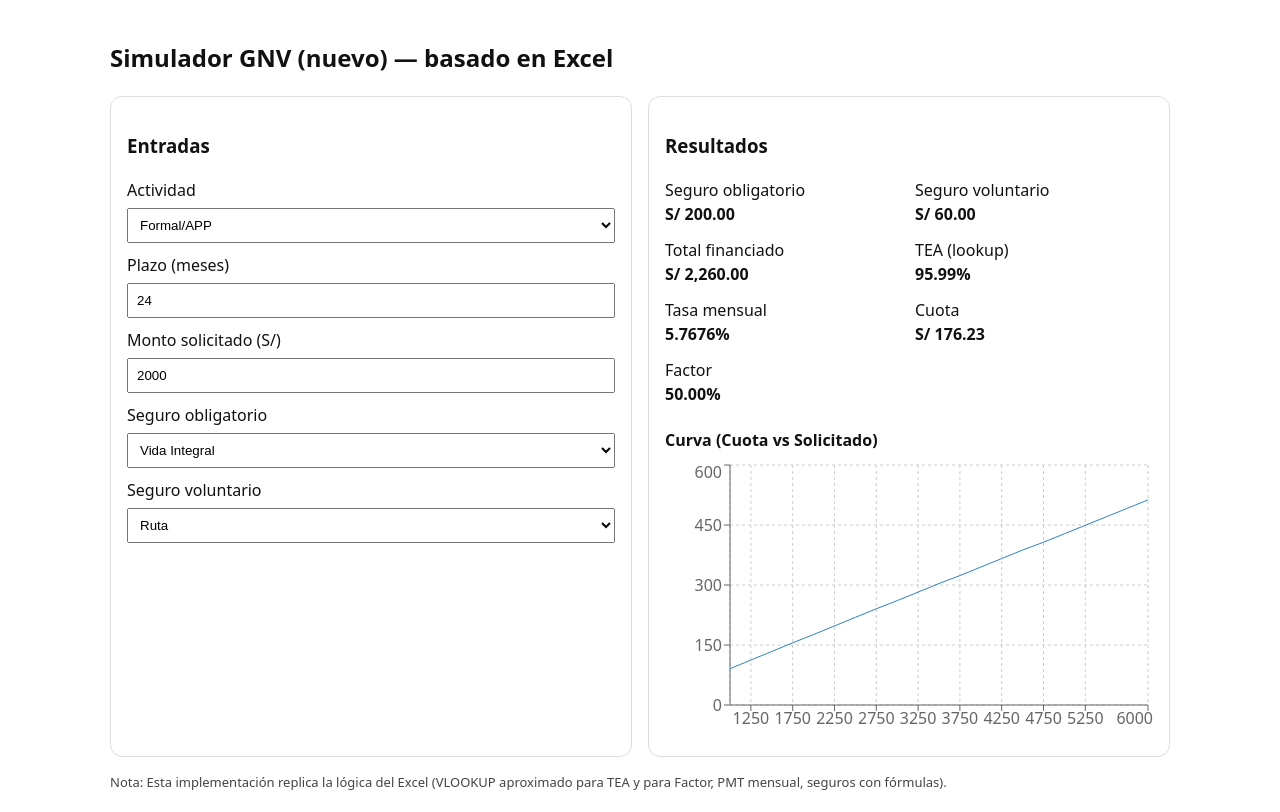
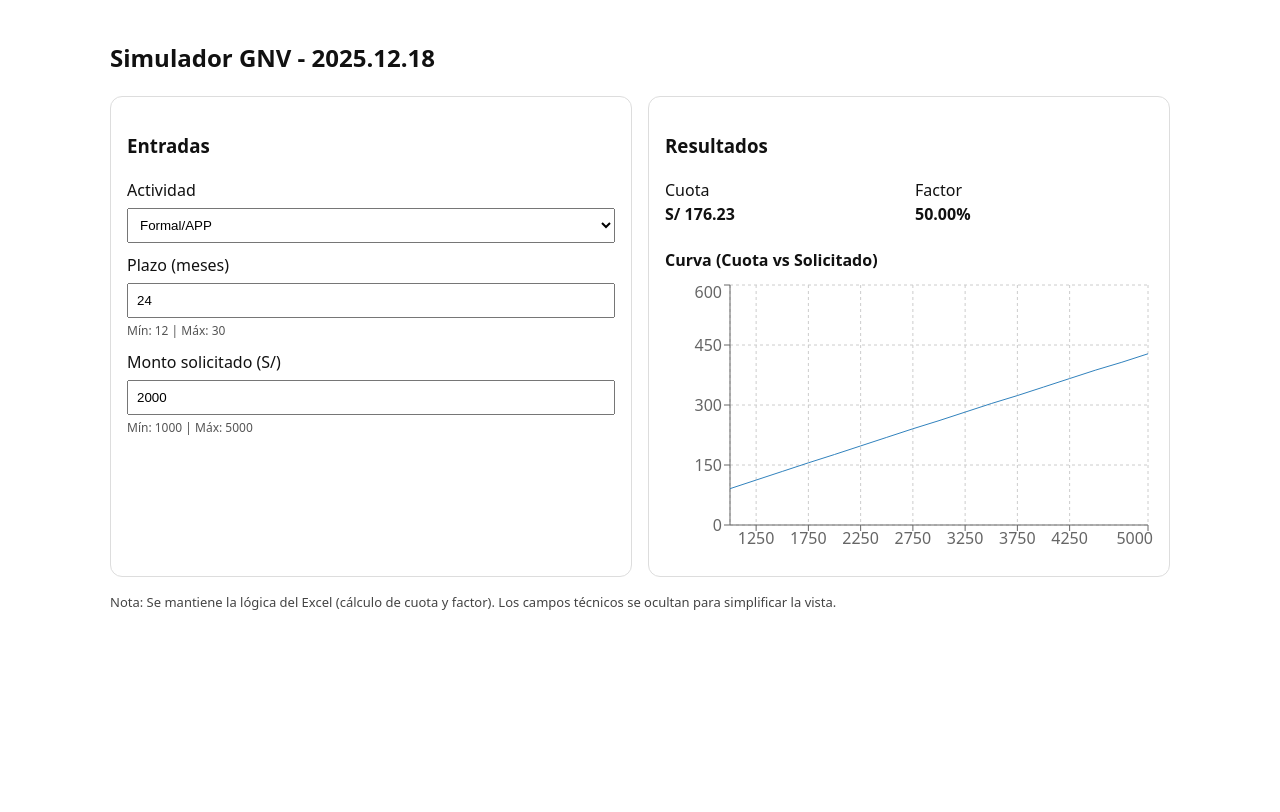
Before and after one commit to JomarkNoriega/SimuladorGNV2025-v1, a React (Vite) app: page / in a window 1280 px wide. Built offline with nearby package versions, Linux system fonts and the light colour scheme.

Commit message:
Add files via upload

```diff
--- a/src/App.jsx
+++ b/src/App.jsx
@@ -164,13 +164,30 @@ export default function App() {
   const [activity, setActivity] = useState("Formal/APP");
   const [plazo, setPlazo] = useState(24);
   const [solicitado, setSolicitado] = useState(2000);
-  const [seguroObliga, setSeguroObliga] = useState("Vida Integral");
-  const [seguroVol, setSeguroVol] = useState("Ruta");
+
+  // Seguros quedan fijos (ocultos en UI), pero se mantienen en la lógica (según Excel)
+  const seguroObliga = "Vida Integral";
+  const seguroVol = "Ruta";
+
+  const limits = useMemo(() => {
+    const montoMin = 1000;
+    const montoMax = activity === "Informal" ? 3000 : 5000;
+    const plazoMin = 12;
+    const plazoMax = activity === "Informal" ? 24 : 30;
+    return { montoMin, montoMax, plazoMin, plazoMax };
+  }, [activity]);
+
+  const clamp = (v, min, max) => Math.min(Math.max(v, min), max);
+
+  // Ajuste automático si el usuario cambia actividad y queda fuera de límites
+  React.useEffect(() => {
+    setSolicitado((prev) => clamp(prev, limits.montoMin, limits.montoMax));
+    setPlazo((prev) => clamp(prev, limits.plazoMin, limits.plazoMax));
+  }, [limits.montoMin, limits.montoMax, limits.plazoMin, limits.plazoMax]);
 
   const calc = useMemo(() => {
     // Seguro obligatorio (Excel: Vida Integral = 10% * solicitado)
-    const costoObliga =
-      seguroObliga === "Vida Integral" ? 0.1 * solicitado : 0;
+    const costoObliga = seguroObliga === "Vida Integral" ? 0.1 * solicitado : 0;
 
     // Seguro voluntario (Excel):
     // Solidario = plazo * 8 ; Ruta = 60 ; Solidario+Ruta = plazo*8 + 60 ; Ninguno = 0
@@ -184,7 +201,6 @@ export default function App() {
 
     const tea = teaFromTotal(total);
     const tasaMensual = monthlyRateFromTEA(tea);
-
     const cuota = pmt(tasaMensual, plazo, total);
 
     const factor = factorFromCuota(activity, cuota);
@@ -200,34 +216,32 @@ export default function App() {
       factor,
       alerta,
     };
-  }, [activity, plazo, solicitado, seguroObliga, seguroVol]);
+  }, [activity, plazo, solicitado]);
 
   const chartData = useMemo(() => {
     // Curva: cuota vs solicitado (manteniendo plazo y seguros)
     const points = [];
-    const start = 1000;
-    const end = 6000;
+    const start = limits.montoMin;
+    const end = limits.montoMax;
     const step = 250;
 
     for (let s = start; s <= end; s += step) {
-      const costoObliga = seguroObliga === "Vida Integral" ? 0.1 * s : 0;
-      let costoVol = 0;
-      if (seguroVol === "Solidario") costoVol = plazo * 8;
-      else if (seguroVol === "Ruta") costoVol = 60;
-      else if (seguroVol === "Solidario + Ruta") costoVol = plazo * 8 + 60;
+      const costoObliga = 0.1 * s; // Vida Integral fijo
+      const costoVol = 60; // Ruta fijo
+      const total = s + costoObliga + costoVol;
 
-      const total = s + costoObliga + costoVol;
       const tea = teaFromTotal(total);
       const tasaMensual = monthlyRateFromTEA(tea);
       const cuota = pmt(tasaMensual, plazo, total);
+
       points.push({ solicitado: s, cuota });
     }
     return points;
-  }, [plazo, seguroObliga, seguroVol]);
+  }, [plazo, limits.montoMin, limits.montoMax]);
 
   return (
     <div style={{ fontFamily: "system-ui", padding: 20, maxWidth: 1100, margin: "0 auto" }}>
-      <h2>Simulador GNV (nuevo) — basado en Excel</h2>
+      <h2>Simulador GNV - 2025.12.18</h2>
 
       <div style={{ display: "grid", gridTemplateColumns: "1fr 1fr", gap: 16, marginTop: 12 }}>
         <div style={{ border: "1px solid #ddd", borderRadius: 12, padding: 16 }}>
@@ -235,7 +249,11 @@ export default function App() {
 
           <label style={{ display: "block", marginTop: 10 }}>
             Actividad
-            <select value={activity} onChange={(e) => setActivity(e.target.value)} style={{ width: "100%", padding: 8, marginTop: 6 }}>
+            <select
+              value={activity}
+              onChange={(e) => setActivity(e.target.value)}
+              style={{ width: "100%", padding: 8, marginTop: 6 }}
+            >
               <option value="Formal/APP">Formal/APP</option>
               <option value="Informal">Informal</option>
             </select>
@@ -245,48 +263,49 @@ export default function App() {
             Plazo (meses)
             <input
               type="number"
-              min={3}
-              max={60}
+              min={limits.plazoMin}
+              max={limits.plazoMax}
               value={plazo}
-              onChange={(e) => setPlazo(Number(e.target.value))}
+              onChange={(e) =>
+                setPlazo(clamp(Number(e.target.value), limits.plazoMin, limits.plazoMax))
+              }
               style={{ width: "100%", padding: 8, marginTop: 6 }}
             />
+            <div style={{ fontSize: 12, color: "#555", marginTop: 4 }}>
+              Mín: {limits.plazoMin} | Máx: {limits.plazoMax}
+            </div>
           </label>
 
           <label style={{ display: "block", marginTop: 10 }}>
             Monto solicitado (S/)
             <input
               type="number"
-              min={500}
-              max={6000}
+              min={limits.montoMin}
+              max={limits.montoMax}
               step={50}
               value={solicitado}
-              onChange={(e) => setSolicitado(Number(e.target.value))}
+              onChange={(e) =>
+                setSolicitado(clamp(Number(e.target.value), limits.montoMin, limits.montoMax))
+              }
               style={{ width: "100%", padding: 8, marginTop: 6 }}
             />
-          </label>
-
-          <label style={{ display: "block", marginTop: 10 }}>
-            Seguro obligatorio
-            <select value={seguroObliga} onChange={(e) => setSeguroObliga(e.target.value)} style={{ width: "100%", padding: 8, marginTop: 6 }}>
-              <option value="Vida Integral">Vida Integral</option>
-              <option value="Ninguno">Ninguno</option>
-            </select>
-          </label>
-
-          <label style={{ display: "block", marginTop: 10 }}>
-            Seguro voluntario
-            <select value={seguroVol} onChange={(e) => setSeguroVol(e.target.value)} style={{ width: "100%", padding: 8, marginTop: 6 }}>
-              <option value="Solidario">Solidario</option>
-              <option value="Ruta">Ruta</option>
-              <option value="Solidario + Ruta">Solidario + Ruta</option>
-              <option value="Ninguno">Ninguno</option>
-            </select>
+            <div style={{ fontSize: 12, color: "#555", marginTop: 4 }}>
+              Mín: {limits.montoMin} | Máx: {limits.montoMax}
+            </div>
           </label>
 
           {calc.alerta && (
-            <div style={{ marginTop: 12, padding: 12, borderRadius: 12, border: "1px solid #f0c36d" }}>
-              <b>Alerta:</b> Factor {formatPct(calc.factor)} (&gt;{formatPct(0.85)}). No cumple factor (según regla del Excel).
+            <div
+              style={{
+                marginTop: 12,
+                padding: 12,
+                borderRadius: 12,
+                border: "1px solid #cc0000",
+                color: "#cc0000",
+                fontWeight: 600,
+              }}
+            >
+              Alerta: Factor {formatPct(calc.factor)} (&gt;{formatPct(0.85)}). No cumple factor
             </div>
           )}
         </div>
@@ -295,26 +314,6 @@ export default function App() {
           <h3>Resultados</h3>
 
           <div style={{ display: "grid", gridTemplateColumns: "1fr 1fr", gap: 12, marginTop: 10 }}>
-            <div>
-              <div>Seguro obligatorio</div>
-              <b>{formatPEN(calc.costoObliga)}</b>
-            </div>
-            <div>
-              <div>Seguro voluntario</div>
-              <b>{formatPEN(calc.costoVol)}</b>
-            </div>
-            <div>
-              <div>Total financiado</div>
-              <b>{formatPEN(calc.total)}</b>
-            </div>
-            <div>
-              <div>TEA (lookup)</div>
-              <b>{calc.tea.toFixed(2)}%</b>
-            </div>
-            <div>
-              <div>Tasa mensual</div>
-              <b>{(calc.tasaMensual * 100).toFixed(4)}%</b>
-            </div>
             <div>
               <div>Cuota</div>
               <b>{formatPEN(calc.cuota)}</b>
@@ -343,7 +342,7 @@ export default function App() {
       </div>
 
       <div style={{ marginTop: 16, fontSize: 13, color: "#444" }}>
-        Nota: Esta implementación replica la lógica del Excel (VLOOKUP aproximado para TEA y para Factor, PMT mensual, seguros con fórmulas).
+        Nota: Se mantiene la lógica del Excel (cálculo de cuota y factor). Los campos técnicos se ocultan para simplificar la vista.
       </div>
     </div>
   );
```
